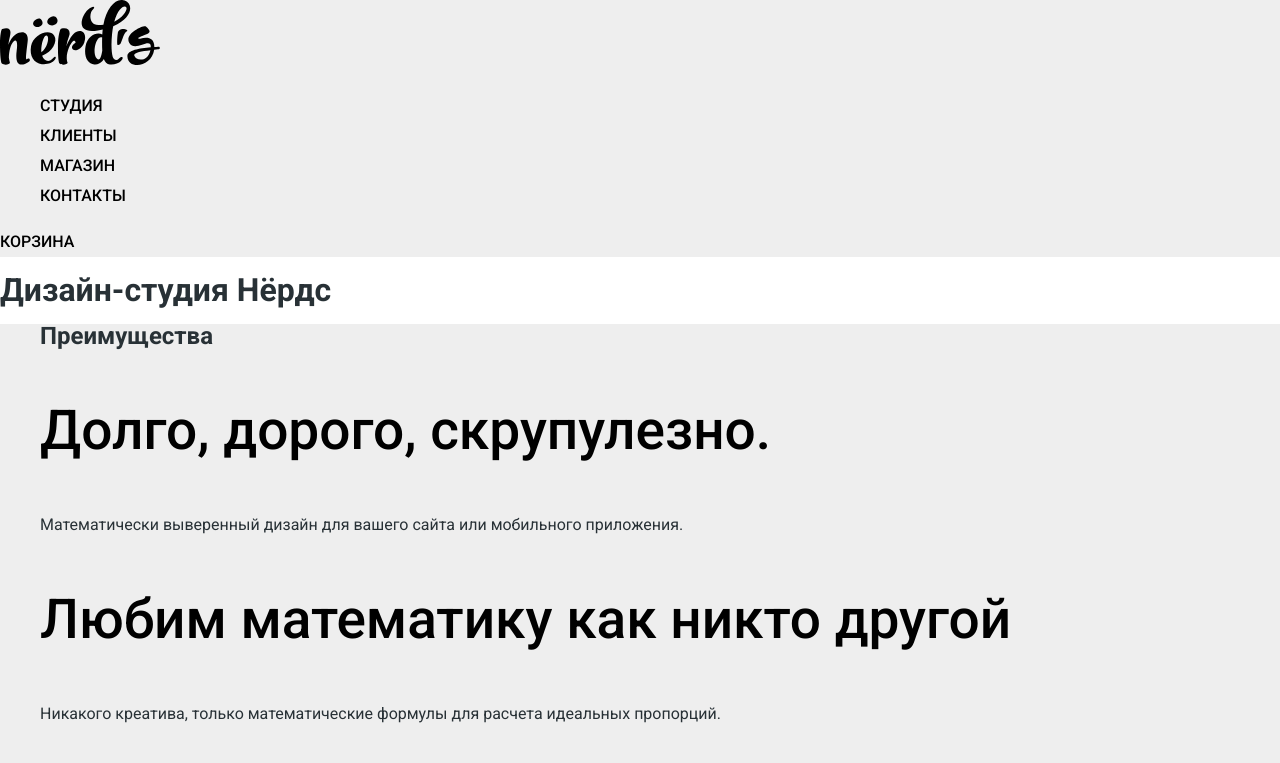
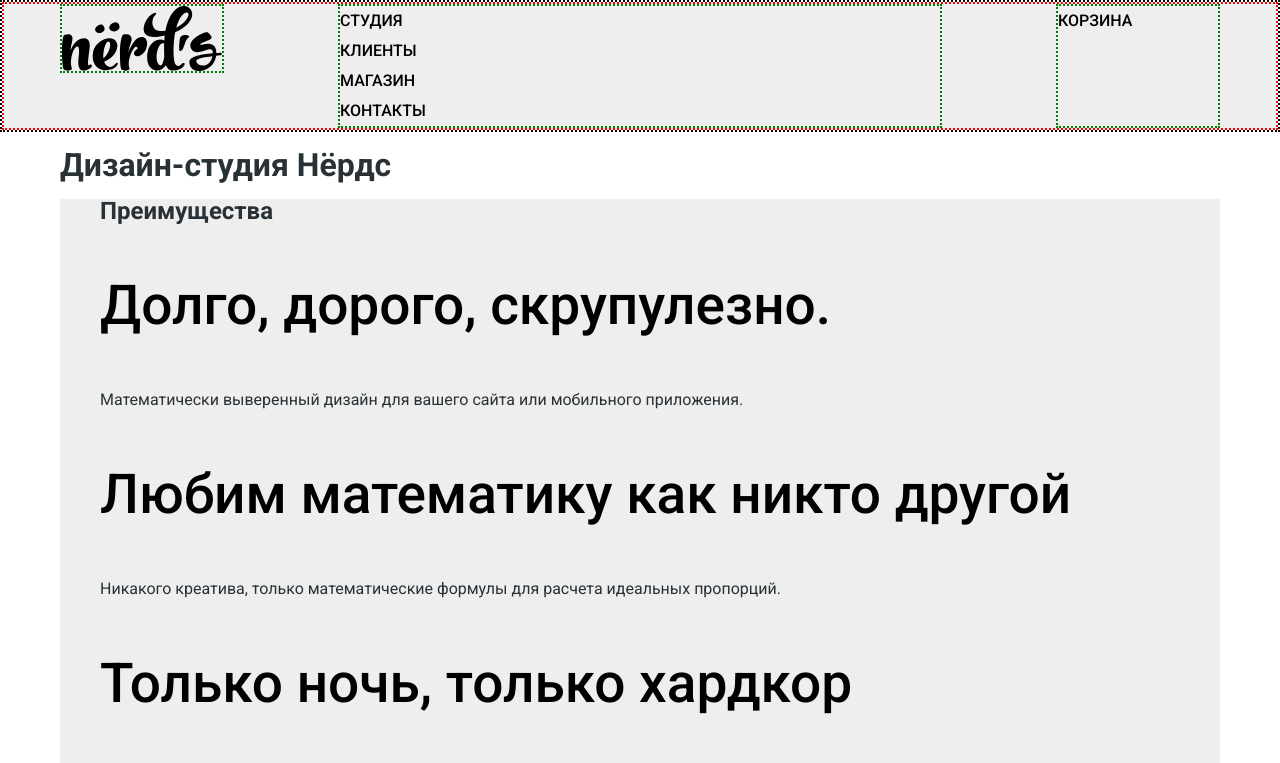
Before and after one commit to alekseyburn/nerds, a website: page index.html in a window 1280 px wide. Shown: the top 763 px of the page. Drawn offline with Linux system fonts and the light colour scheme.

Commit message:
создал первоначальную сетку шапки

```diff
--- a/css/style.css
+++ b/css/style.css
@@ -419,3 +419,63 @@ a {
   background-color: #ffffff;
   border: solid 3px #dbdbdb;
 }
+
+/*стилизация каталога*/
+
+/*сеточные стили*/
+html,
+body {
+  min-width: 1200px;
+  min-height: 2476px;
+}
+
+.main-header {
+  min-height: 115px;
+  border: 2px dotted  black;  /*delete*/
+  margin-bottom: 1px;
+}
+
+.main-header-logo {
+  width: 160px;
+  height: 65px;
+  border: 2px dotted  green;  /*delete*/
+}
+
+.site-navigation {
+  width: 600px;
+  margin: 0;
+  padding: 0;
+
+  list-style: none;
+  border: 2px dotted  green;  /*delete*/
+  min-height: 115px;
+}
+
+.main-navigation {
+min-height: 115px;
+border: 2px dotted  red;  /*delete*/
+display: flex;
+flex-direction: column;
+align-items: center;
+}
+
+.main-navigation-wrapper {
+ width: 100%;
+}
+
+.cart {
+  width: 160px;
+  min-height: 115px;
+  border: 2px dotted  green;  /*delete*/
+}
+
+.container {
+  width: 1160px;
+  margin: 0 auto;
+  padding: 0 20px;
+}
+
+.main-navigation-wrapper .container {
+  display: flex;
+  justify-content: space-between;
+}
--- a/index.html
+++ b/index.html
@@ -14,6 +14,8 @@
 
   <header class="main-header">
     <nav class="main-navigation">
+      <div class="main-navigation-wrapper">
+              <div class="container">
       <a class="main-header-logo">
         <img src="img/nerds-logo.svg" width="160px" height="65px" alt="Логотип дизайн-студии Nerds">
       </a>
@@ -24,11 +26,16 @@
         <li><a href="#">контакты</a></li>
       </ul>
       <a href="cart.html" class="cart">Корзина</a>
+      </div>
+      </div>
     </nav>
+
   </header>
+
   <main class="container">
 
     <h1 class="visually-hidden">Дизайн-студия Нёрдс</h1>
+
 
     <section class="features">
       <ul class="features-list">
```
